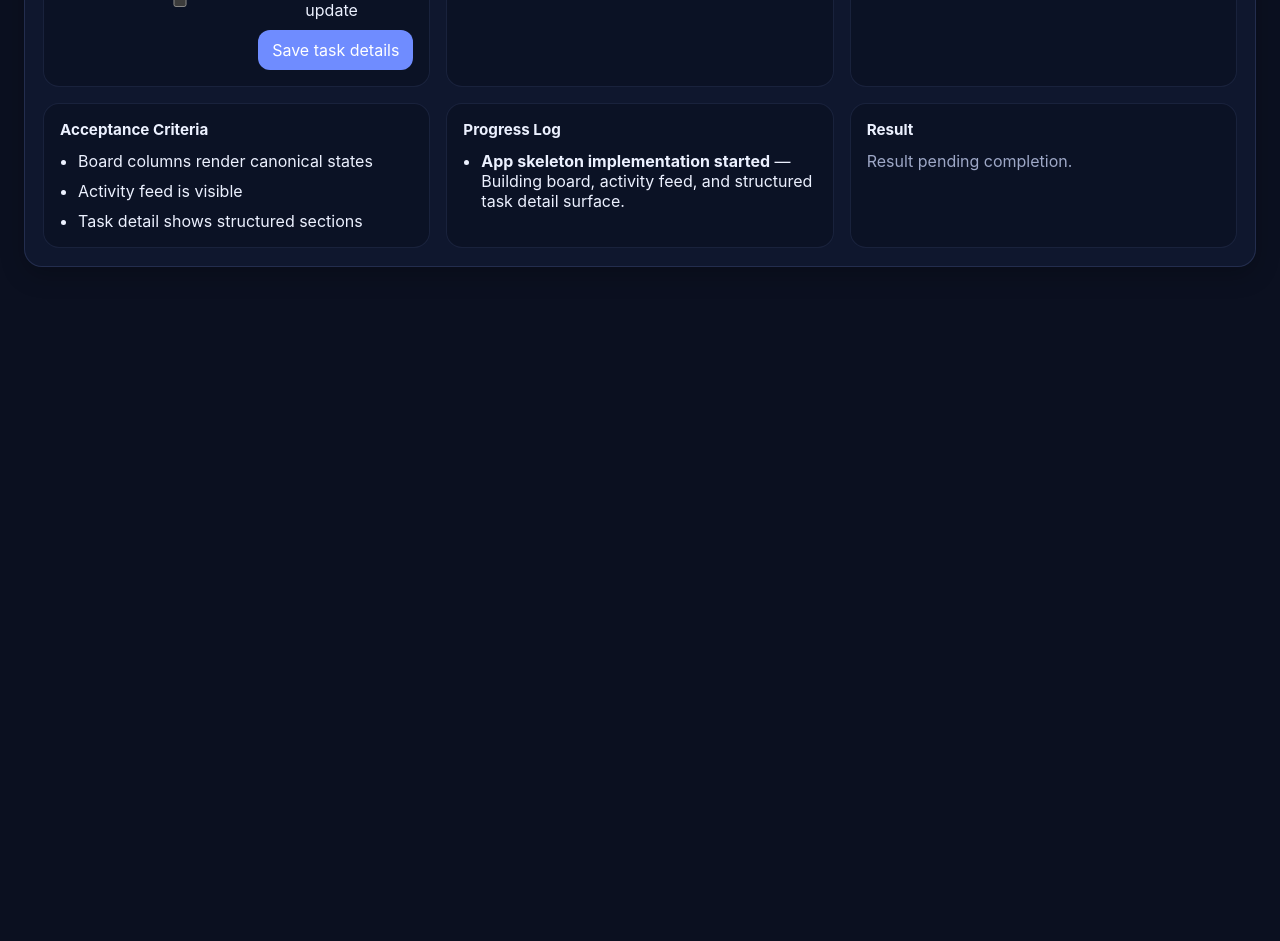
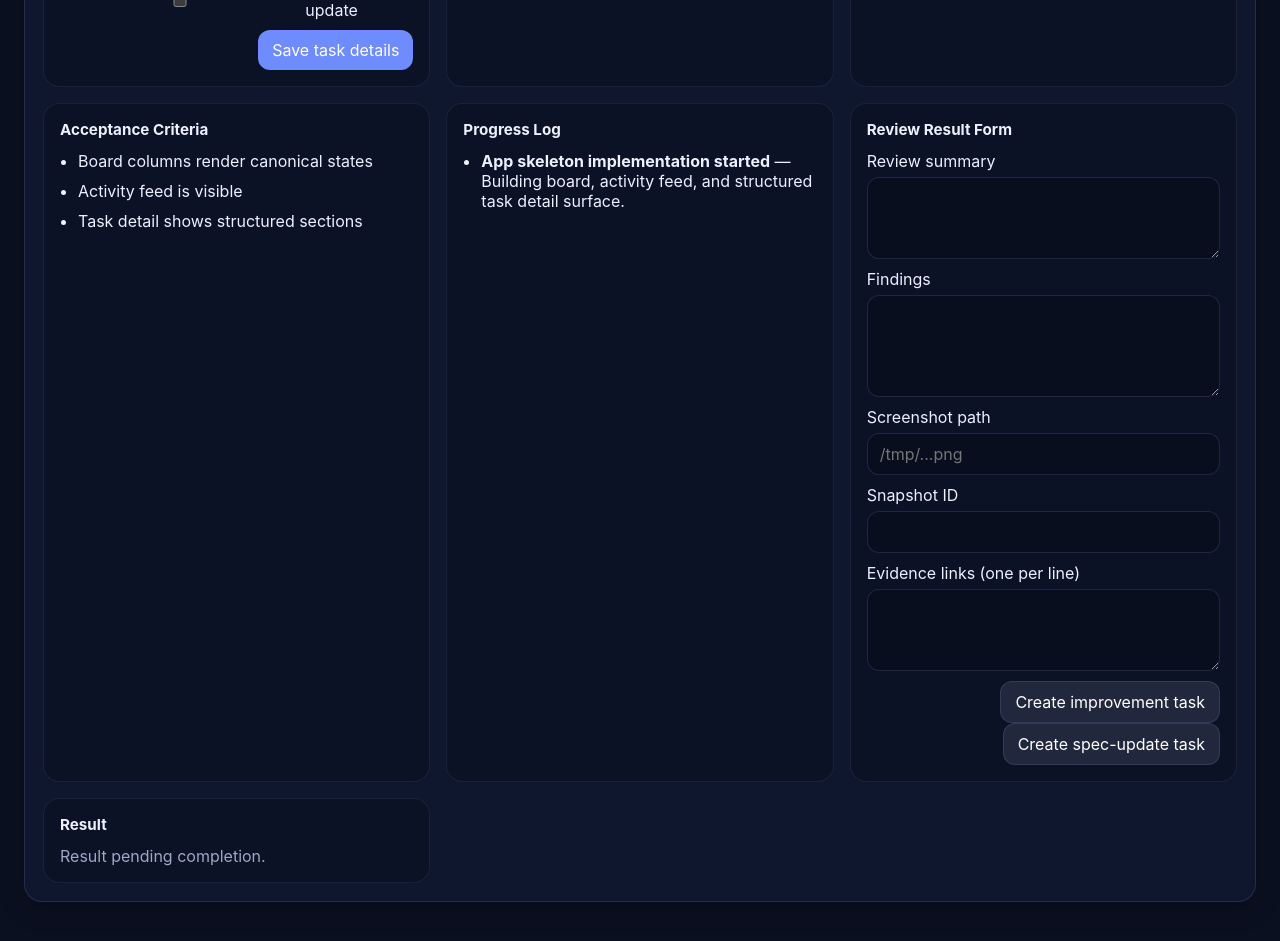
Before and after one commit to celine-1984-2077/celine-missioncontrol, a React (Vite) app in the folder mission-control/: page / in a window 1280 px wide. Shown: the part 2900-3841 px from the top of the page. Before the commit the page ends 3215 px from the top, so only its background shows below. Built offline with nearby package versions, Linux system fonts and the light colour scheme.

Commit message:
Add review artifact fields and follow-up task actions

```diff
--- a/mission-control/src/App.tsx
+++ b/mission-control/src/App.tsx
@@ -1,5 +1,5 @@
 import { useMemo, useState } from 'react'
-import { addProgressEvent, autoPickNextTask, completeReviewRun, completeStep, completeUiTest, createTask, heartbeatRun, loadState, markRunStale, requestReviewRun, requestUiTest, transitionTask, updateTask } from './store'
+import { addProgressEvent, autoPickNextTask, completeReviewRun, completeStep, completeUiTest, createFollowupTask, createTask, heartbeatRun, loadState, markRunStale, requestReviewRun, requestUiTest, transitionTask, updateTask } from './store'
 import type { ActivityEvent, DocSyncStatus, Priority, Task, TaskStatus, TaskType } from './types'
 
 const columns: Array<{ key: TaskStatus; label: string }> = [
@@ -69,6 +69,7 @@ export function App() {
   const [progressText, setProgressText] = useState('')
   const [progressNextStep, setProgressNextStep] = useState('')
   const [error, setError] = useState<string>('')
+  const [reviewDraft, setReviewDraft] = useState({ summary: '', findings: '', screenshotPath: '', snapshotId: '', evidenceLinks: '' })
 
   const tasks = state.tasks
   const activity = state.activity
@@ -88,6 +89,7 @@ export function App() {
     syncEditDraft(tasks.find((task) => task.id === taskId))
     setProgressText('')
     setProgressNextStep('')
+    setReviewDraft({ summary: '', findings: '', screenshotPath: '', snapshotId: '', evidenceLinks: '' })
   }
 
   function handleTransition(taskId: string, nextStatus: TaskStatus) {
@@ -149,12 +151,29 @@ export function App() {
     setState(nextState)
     setProgressText('')
     setProgressNextStep('')
+    setReviewDraft({ summary: '', findings: '', screenshotPath: '', snapshotId: '', evidenceLinks: '' })
   }
 
   function handleCompleteStep(stepId: string) {
     if (!selectedTask) return
     const nextState = completeStep(state, selectedTask.id, stepId)
     setState(nextState)
+  }
+
+
+  function submitReview(runId: string, outcome: 'pass' | 'fail' | 'submit') {
+    const nextState = completeReviewRun(state, runId, outcome, {
+      summary: reviewDraft.summary,
+      findings: reviewDraft.findings,
+      screenshotPath: reviewDraft.screenshotPath,
+      snapshotId: reviewDraft.snapshotId,
+      evidenceLinks: reviewDraft.evidenceLinks
+        .split('\n')
+        .map((item) => item.trim())
+        .filter(Boolean),
+    })
+    setState(nextState)
+    setReviewDraft({ summary: '', findings: '', screenshotPath: '', snapshotId: '', evidenceLinks: '' })
   }
 
   return (
@@ -215,6 +234,8 @@ export function App() {
                   <p className="muted">Task: {run.taskId}</p>
                   {run.kind === 'ui_test' && <p className="muted">required browser validation</p>}
                   <p className="muted">Heartbeat: {run.heartbeatAt ?? 'n/a'}</p>
+                  {run.artifact?.snapshotId && <p className="muted">Snapshot: {run.artifact.snapshotId}</p>}
+                  {run.artifact?.screenshotPath && <p className="muted">Shot: {run.artifact.screenshotPath}</p>}
                   <div className="transition-row">
                     {run.status === 'running' && <button type="button" className="secondary small-button" onClick={() => setState(heartbeatRun(state, run.id))}>Heartbeat</button>}
                     {run.status === 'running' && run.kind === 'execution' && <button type="button" className="secondary small-button" onClick={() => setState(markRunStale(state, run.id))}>Mark stale</button>}
@@ -301,7 +322,31 @@ export function App() {
             <DetailSection title="Plan"><ol>{selectedTask.plan.map((step) => <li key={step.id} className="step-row"><div><span className={`step-state ${step.status}`}>{step.status}</span>{step.label}</div>{step.status !== 'done' && <button type="button" className="secondary small-button" onClick={() => handleCompleteStep(step.id)}>Complete</button>}</li>)}</ol></DetailSection>
             <DetailSection title="Acceptance Criteria"><ul>{selectedTask.acceptanceCriteria.map((item) => <li key={item}>{item}</li>)}</ul></DetailSection>
             <DetailSection title="Progress Log"><ul>{activity.filter((event) => event.taskId === selectedTask.id).map((event) => <li key={event.id}><strong>{event.title}</strong>{event.body ? ` — ${event.body}` : ''}</li>)}</ul></DetailSection>
-            <DetailSection title="Result">{selectedTask.status === 'done' ? <p>Completed successfully and surfaced in Done Digest.</p> : selectedTask.status === 'blocked' ? <p>{selectedTask.blockerDetail ?? 'Task is blocked.'}</p> : <p className="muted">Result pending completion.</p>}</DetailSection>
+            <DetailSection title="Review Result Form">
+              <form className="detail-form">
+                <label><span>Review summary</span><textarea rows={3} value={reviewDraft.summary} onChange={(e) => setReviewDraft({ ...reviewDraft, summary: e.target.value })} /></label>
+                <label><span>Findings</span><textarea rows={4} value={reviewDraft.findings} onChange={(e) => setReviewDraft({ ...reviewDraft, findings: e.target.value })} /></label>
+                <label><span>Screenshot path</span><input value={reviewDraft.screenshotPath} onChange={(e) => setReviewDraft({ ...reviewDraft, screenshotPath: e.target.value })} placeholder="/tmp/...png" /></label>
+                <label><span>Snapshot ID</span><input value={reviewDraft.snapshotId} onChange={(e) => setReviewDraft({ ...reviewDraft, snapshotId: e.target.value })} /></label>
+                <label><span>Evidence links (one per line)</span><textarea rows={3} value={reviewDraft.evidenceLinks} onChange={(e) => setReviewDraft({ ...reviewDraft, evidenceLinks: e.target.value })} /></label>
+                <div className="actions-row wrap">
+                  {runs.filter((run) => run.taskId === selectedTask.id && run.status === 'running' && (run.kind === 'qa_review' || run.kind === 'ux_review')).map((run) => (
+                    <div key={run.id} className="transition-row">
+                      <span className="pill">{run.kind} · {run.id}</span>
+                      {run.kind === 'qa_review' && <button type="button" onClick={() => submitReview(run.id, 'pass')}>Submit QA pass</button>}
+                      {run.kind === 'qa_review' && <button type="button" className="secondary" onClick={() => submitReview(run.id, 'fail')}>Submit QA fail</button>}
+                      {run.kind === 'ux_review' && <button type="button" onClick={() => submitReview(run.id, 'submit')}>Submit UX review</button>}
+                    </div>
+                  ))}
+                  <button type="button" className="secondary" onClick={() => setState(createFollowupTask(state, selectedTask.id, 'improvement', `Improve: ${selectedTask.title}`, reviewDraft.summary || 'UX improvement requested from review.'))}>Create improvement task</button>
+                  <button type="button" className="secondary" onClick={() => setState(createFollowupTask(state, selectedTask.id, 'spec_update', `Spec update: ${selectedTask.title}`, reviewDraft.summary || 'Spec update requested from review.'))}>Create spec-update task</button>
+                </div>
+              </form>
+            </DetailSection>
+            <DetailSection title="Result">{selectedTask.status === 'done' ? <p>Completed successfully and surfaced in Done Digest.</p> : selectedTask.status === 'blocked' ? <p>{selectedTask.blockerDetail ?? 'Task is blocked.'}</p> : <p className="muted">Result pending completion.</p>}
+              {selectedTask.reviewSummary && <p className="muted">Latest review: {selectedTask.reviewSummary}</p>}
+              {selectedTask.evidenceLinks?.length ? <ul>{selectedTask.evidenceLinks.map((link) => <li key={link}>{link}</li>)}</ul> : null}
+            </DetailSection>
           </div>
         </section>
       )}
--- a/mission-control/src/store.ts
+++ b/mission-control/src/store.ts
@@ -39,6 +39,14 @@ export interface TaskUpdateInput {
   nextStep?: string
   docSyncStatus?: DocSyncStatus
   requiresSpecUpdate?: boolean
+}
+
+export interface ReviewSubmissionInput {
+  summary: string
+  findings?: string
+  screenshotPath?: string
+  snapshotId?: string
+  evidenceLinks?: string[]
 }
 
 export function loadState(): MissionControlState {
@@ -576,6 +584,7 @@ export function completeReviewRun(
   state: MissionControlState,
   runId: string,
   outcome: 'pass' | 'fail' | 'submit',
+  submission?: ReviewSubmissionInput,
 ): MissionControlState {
   const run = state.runs.find((item) => item.id === runId)
   if (!run || (run.kind !== 'qa_review' && run.kind !== 'ux_review')) return state
@@ -587,11 +596,21 @@ export function completeReviewRun(
     status: outcome === 'fail' ? 'failed' : 'passed',
     endedAt: now,
     summary:
-      run.kind === 'qa_review'
+      submission?.summary ||
+      (run.kind === 'qa_review'
         ? outcome === 'pass'
           ? 'QA review passed.'
           : 'QA review failed.'
-        : 'UX review submitted.',
+        : 'UX review submitted.'),
+    artifact: submission
+      ? {
+          screenshotPath: submission.screenshotPath,
+          snapshotId: submission.snapshotId,
+          evidenceLinks: submission.evidenceLinks,
+          reviewSummary: submission.summary,
+          findings: submission.findings,
+        }
+      : run.artifact,
   }
 
   let extraTasks: Task[] = []
@@ -627,6 +646,8 @@ export function completeReviewRun(
       requiresSpecUpdate: false,
       docSyncStatus: 'in_sync',
       lastDocSyncAt: now,
+      reviewSummary: submission?.summary,
+      evidenceLinks: submission?.evidenceLinks,
     })
     extraEvents.push({
       id: crypto.randomUUID(),
@@ -648,7 +669,7 @@ export function completeReviewRun(
       runId: run.id,
       type: 'ux_review_submitted',
       title: `${task.id} UX review submitted`,
-      body: 'Use this review output to create polish or improvement tasks.',
+      body: submission?.summary || 'Use this review output to create polish or improvement tasks.',
       createdAt: now,
       createdBy: 'system',
     })
@@ -662,7 +683,7 @@ export function completeReviewRun(
       runId: run.id,
       type: outcome === 'pass' ? 'qa_review_passed' : 'qa_review_failed',
       title: outcome === 'pass' ? `${task.id} QA review passed` : `${task.id} QA review failed`,
-      body: outcome === 'pass' ? 'Separate QA validation passed.' : 'Separate QA validation failed and requires follow-up.',
+      body: submission?.summary || (outcome === 'pass' ? 'Separate QA validation passed.' : 'Separate QA validation failed and requires follow-up.'),
       createdAt: now,
       createdBy: 'system',
     })
@@ -673,6 +694,59 @@ export function completeReviewRun(
     runs: state.runs.map((item) => (item.id === runId ? updatedRun : item)),
     activity: [...extraEvents.reverse(), ...state.activity],
   })
+}
+
+
+export function createFollowupTask(
+  state: MissionControlState,
+  taskId: string,
+  kind: 'improvement' | 'spec_update',
+  title: string,
+  summary: string,
+): MissionControlState {
+  const task = state.tasks.find((item) => item.id === taskId)
+  if (!task) return state
+  const now = new Date().toISOString()
+  const nextId = `MC-${state.tasks.length + 1}`
+  const newTask: Task = {
+    id: nextId,
+    title,
+    objective: summary,
+    acceptanceCriteria: ['Follow-up captured and tracked', 'Task reviewed and processed'],
+    boundaries: ['Derived from review workflow'],
+    status: 'triage',
+    projectId: task.projectId,
+    type: kind,
+    requiresApproval: false,
+    priority: kind === 'spec_update' ? 'medium' : 'high',
+    createdBy: 'system',
+    source: 'system',
+    assignee: 'celine',
+    needsUiTest: false,
+    parentTaskId: task.id,
+    plan: [
+      { id: `${nextId}-1`, label: 'Review finding', status: 'pending' },
+      { id: `${nextId}-2`, label: 'Apply change', status: 'pending' },
+    ],
+    lastEventAt: now,
+    createdAt: now,
+    updatedAt: now,
+    specVersionSeen: task.specVersionSeen,
+    requiresSpecUpdate: kind === 'spec_update',
+    docSyncStatus: kind === 'spec_update' ? 'needs_update' : 'in_sync',
+    lastDocSyncAt: now,
+  }
+  const event: ActivityEvent = {
+    id: crypto.randomUUID(),
+    taskId: nextId,
+    projectId: task.projectId,
+    type: kind === 'spec_update' ? 'spec_update_requested' : 'bug_created',
+    title: `${nextId} created from review findings`,
+    body: summary,
+    createdAt: now,
+    createdBy: 'system',
+  }
+  return commit({ ...state, tasks: [newTask, ...state.tasks], activity: [event, ...state.activity] })
 }
 
 function finalizeRun(runs: Run[], runId: string, status: 'passed' | 'failed', now: string) {
```
Also changed, not shown: mission-control/src/types.ts (+11 -0 lines), 2 other files (tests, documents, lock files or other folders).
